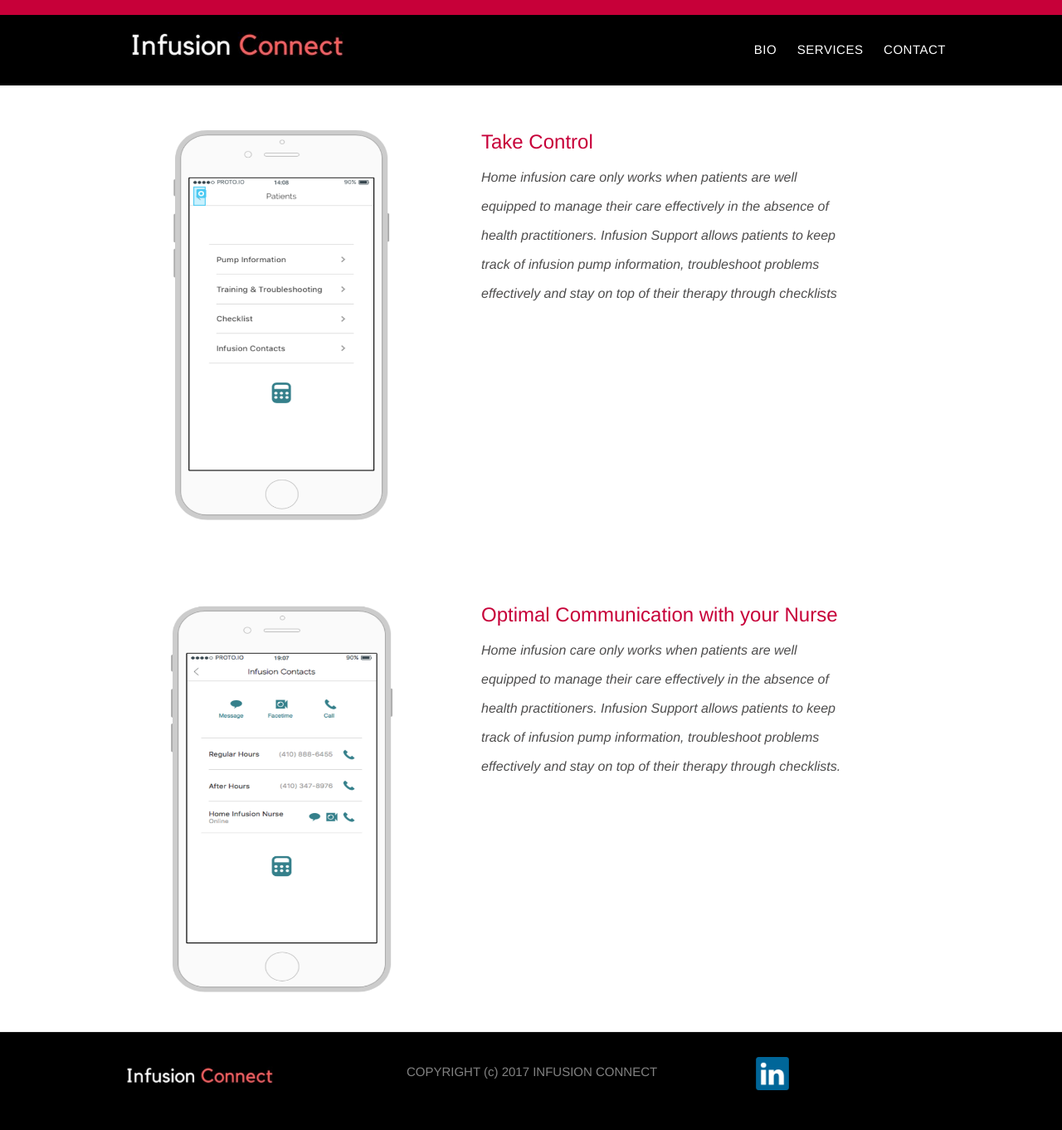
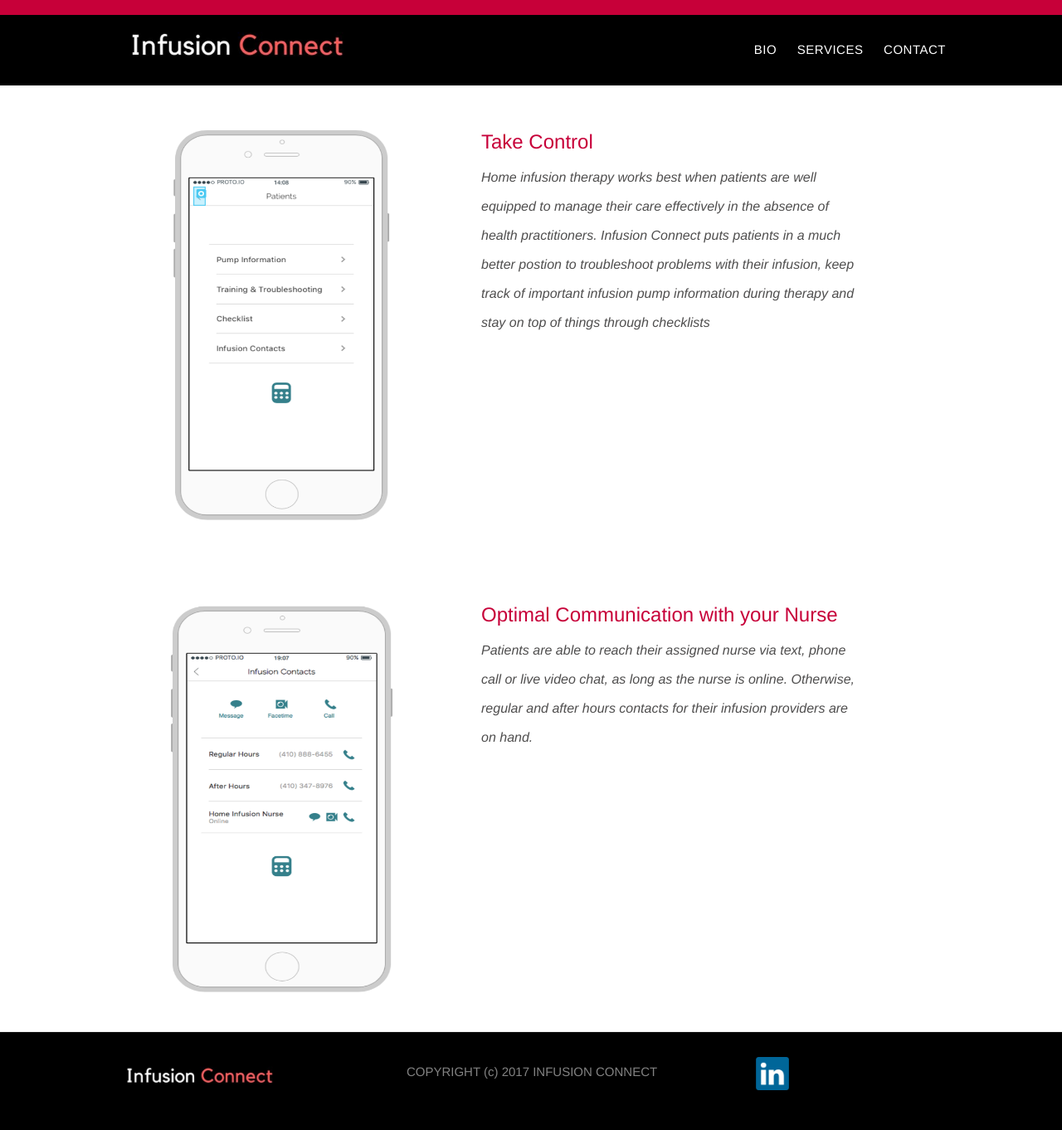
Before and after one commit to vezenwa/vezenwa.github.io, a Jekyll site: the page built from services/patients.md, in a window 1280 px wide. Shown: the whole page at 83% size. Built offline with Jekyll 4.4.1, drawn with Linux system fonts in a browser that asks for light colours.

Commit message:
Update patients.html

```diff
--- a/_layouts/patients.html
+++ b/_layouts/patients.html
@@ -22,7 +22,7 @@
 
             <div class="column half">
                <h2>Take Control</h2>
-                <p style="color:#4F4E4E" class="post-hero center-text"><i>Home infusion care only works when patients are well equipped to manage their care effectively in the absence of health practitioners. Infusion Support allows patients to keep track of infusion pump information, troubleshoot problems effectively and stay on top of their therapy through checklists</i></p>
+                <p style="color:#4F4E4E" class="post-hero center-text"><i>Home infusion therapy works best when patients are well equipped to manage their care effectively in the absence of health practitioners. Infusion Connect puts patients in a much better postion to troubleshoot problems with their infusion, keep track of important infusion pump information during therapy and stay on top of things through checklists</i></p>
             </div>
 
 
@@ -50,7 +50,7 @@
 
             <div class="column half">
                <h2>Optimal Communication with your Nurse</h2>
-                <p style="color:#4F4E4E" class="post-hero center-text"><i>Home infusion care only works when patients are well equipped to manage their care effectively in the absence of health practitioners. Infusion Support allows patients to keep track of infusion pump information, troubleshoot problems effectively and stay on top of their therapy through checklists.</i></p>
+                <p style="color:#4F4E4E" class="post-hero center-text"><i>Patients are able to reach their assigned nurse via text, phone call or live video chat, as long as the nurse is online. Otherwise, regular and after hours contacts for their infusion providers are on hand.</i></p>
             </div>
 
             </div>
```
